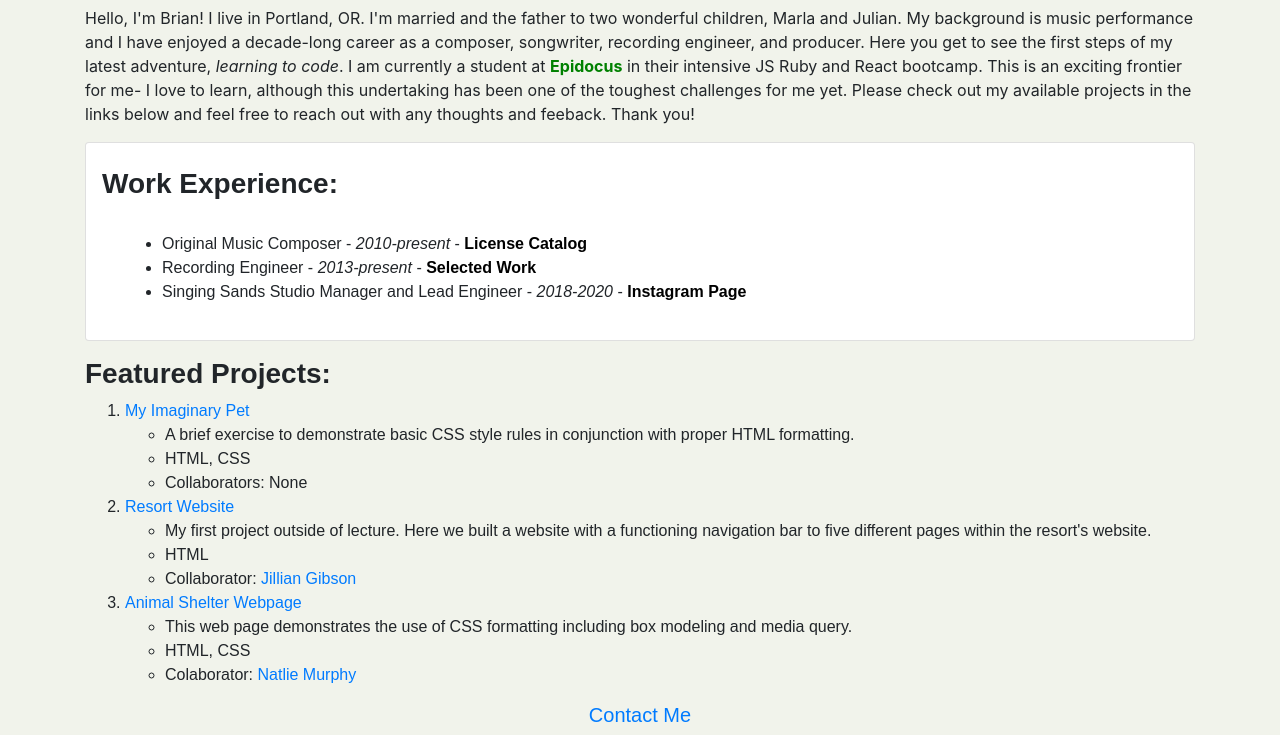
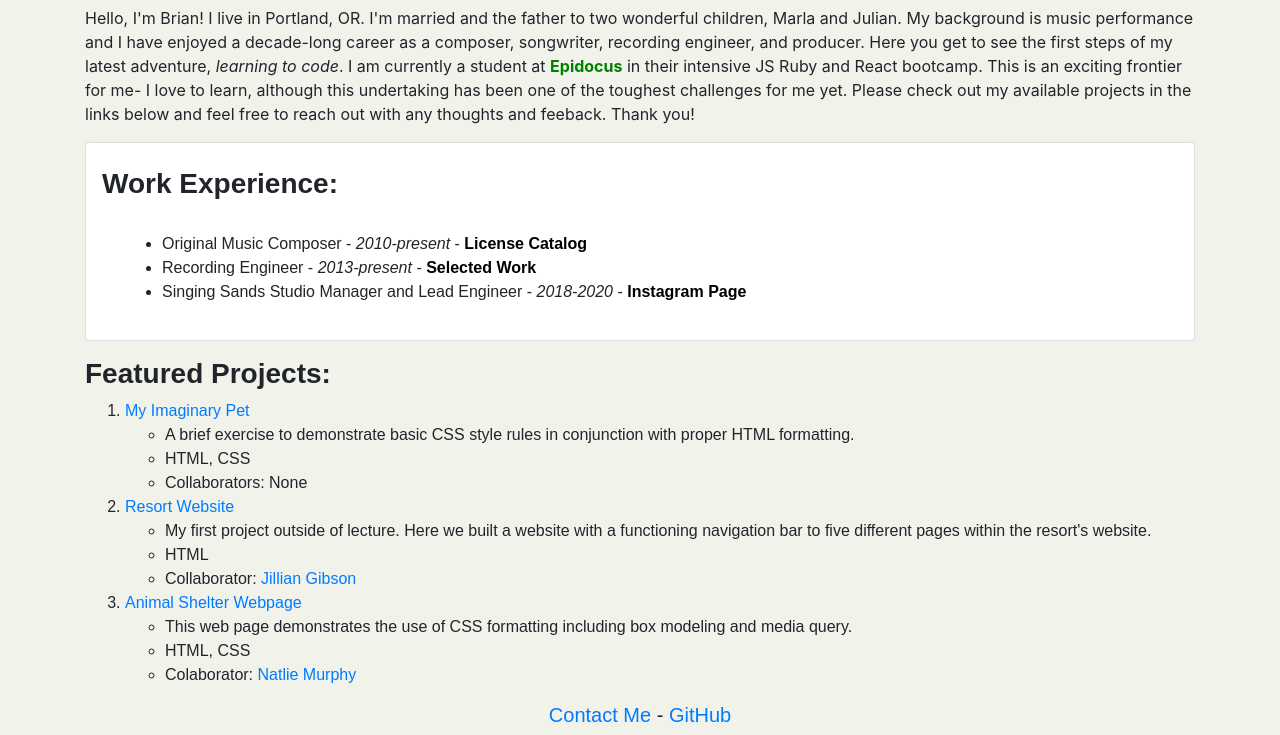
Before and after one commit to brianharv/brian-harvey-portfolio, a plain HTML site: page index.html in a window 1280 px wide. Shown: the part 712-1447 px from the top of the page. Drawn offline with Linux system fonts and the light colour scheme.

Commit message:
adds link to github profile at bottom of page

```diff
--- a/index.html
+++ b/index.html
@@ -60,7 +60,7 @@
       </div>
     </div>
     <div class="contact">
-      <h5><a href="mailto:brian.harv3y@gmail.com">Contact Me</a></h5>
+      <h5><a href="mailto:brian.harv3y@gmail.com">Contact Me</a> - <a href="https://github.com/brianharv">GitHub</a></h5>
     </div>
   </div>
 </body>
```
